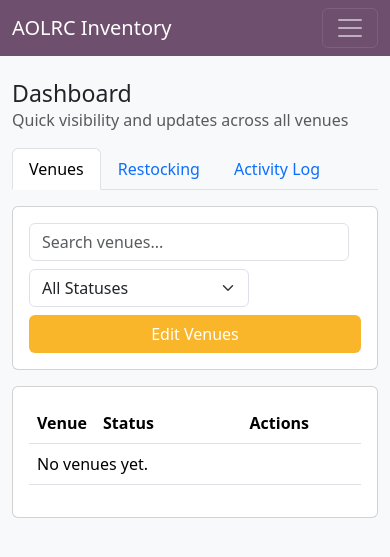
After one commit to Usedpopcorn/AOLRC-Inventory-MS, a Flask app: page /dashboard in a window 390 px wide. The commit adds this page. Shown: the top 557 px of the page. Run offline with Flask 3, Linux system fonts and the light colour scheme.

Commit message:
Add dashboard with tabs, filters, and mobile offcanvas navigation

```diff
--- a/app/routes/main.py
+++ b/app/routes/main.py
@@ -5,68 +5,47 @@ from app.models import Venue, VenueItem, Item, Check, CheckLine
 
 main_bp = Blueprint("main", __name__)
 
-@main_bp.route("/")
-def home():
-    return redirect(url_for("main.venues"))
 
-@main_bp.route("/venues", methods=["GET", "POST"])
-def venues():
-    if request.method == "POST":
-        name = request.form.get("name", "").strip()
+def build_venue_rows():
+    venues = Venue.query.order_by(Venue.name.asc()).all()
+    venue_rows = []
 
-        if not name:
-            flash("Venue name is required.", "error")
-            return redirect(url_for("main.venues"))
-
-        # Prevent duplicates
-        exists = Venue.query.filter_by(name=name).first()
-        if exists:
-            flash("That venue already exists.", "error")
-            return redirect(url_for("main.venues"))
-
-        v = Venue(name=name, is_core=False, active=True)
-        db.session.add(v)
-        db.session.commit()
-
-        flash("Venue added!", "success")
-        return redirect(url_for("main.venues"))
-
-    # GET request: show list of venues + computed status
-    venues = Venue.query.order_by(Venue.name.asc()).all()
-
-    venue_rows = []
     for v in venues:
-        # total tracked = active venue_items joined to active items
         tracked_item_ids = [
-            r[0] for r in db.session.query(VenueItem.item_id)
-            .join(Item, Item.id == VenueItem.item_id)
-            .filter(
-                VenueItem.venue_id == v.id,
-                VenueItem.active == True,
-                Item.active == True
-            ).all()
+            r[0] for r in (
+                db.session.query(VenueItem.item_id)
+                .join(Item, Item.id == VenueItem.item_id)
+                .filter(
+                    VenueItem.venue_id == v.id,
+                    VenueItem.active == True,
+                    Item.active == True
+                )
+                .all()
+            )
         ]
 
         total_tracked = len(tracked_item_ids)
-
-        # default counts
         counts = {"good": 0, "ok": 0, "low": 0, "out": 0, "not_checked": 0}
 
-        # If nothing tracked, treat as not_checked
         if total_tracked == 0:
-            badge = {"key": "not_checked", "text": "Not Checked", "class": "bg-secondary", "icon": "—"}
+            badge = {
+                "key": "not_checked",
+                "text": "Not Checked",
+                "icon_class": "bi-dash-circle",
+            }
             tooltip = "No items tracked."
             venue_rows.append({"venue": v, "badge": badge, "tooltip": tooltip})
             continue
 
-        # Find latest check id for this venue
-        latest_check_id = db.session.query(func.max(Check.id)).filter(Check.venue_id == v.id).scalar()
+        latest_check_id = (
+            db.session.query(func.max(Check.id))
+            .filter(Check.venue_id == v.id)
+            .scalar()
+        )
 
         if latest_check_id is None:
-            # no check yet -> all not_checked
             counts["not_checked"] = total_tracked
         else:
-            # count statuses in latest check for tracked items
             rows = (
                 db.session.query(CheckLine.status, func.count(CheckLine.id))
                 .filter(
@@ -81,25 +60,22 @@ def venues():
                 if status in counts:
                     counts[status] = c
 
-            # Any tracked items missing from latest check lines => treat as not_checked
             counted = sum(counts.values())
             if counted < total_tracked:
                 counts["not_checked"] += (total_tracked - counted)
 
-        # Determine badge using your rules
         if counts["out"] > 0:
             text = f'{counts["out"]} item(s) out of stock'
-            badge = {"key": "out", "text": text, "class": "bg-danger", "icon_class": "bi-x-circle-fill"}
+            badge = {"key": "out", "text": text, "icon_class": "bi-x-circle-fill"}
         elif counts["low"] > 0:
             text = f'{counts["low"]} item(s) Low'
-            badge = {"key": "low", "text": text, "class": "bg-warning text-dark", "icon_class": "bi-exclamation-triangle-fill"}
+            badge = {"key": "low", "text": text, "icon_class": "bi-exclamation-triangle-fill"}
         elif counts["ok"] > 0:
-            badge = {"key": "ok", "text": "OK", "class": "bg-warning text-dark", "icon_class": "bi-check-circle-fill"}
+            badge = {"key": "ok", "text": "OK", "icon_class": "bi-check-circle-fill"}
         elif counts["good"] == total_tracked:
-            badge = {"key": "good", "text": "Good", "class": "bg-success", "icon_class": "bi-check-circle-fill"}
+            badge = {"key": "good", "text": "Good", "icon_class": "bi-check-circle-fill"}
         else:
-            # mix of good + not_checked, or all not_checked
-            badge = {"key": "not_checked", "text": "Not Checked", "class": "bg-secondary", "icon_class": "bi-dash-circle"}
+            badge = {"key": "not_checked", "text": "Not Checked", "icon_class": "bi-dash-circle"}
 
         tooltip = (
             f"Total tracked: {total_tracked} | "
@@ -110,4 +86,38 @@ def venues():
 
         venue_rows.append({"venue": v, "badge": badge, "tooltip": tooltip})
 
-    return render_template("venues/list.html", venue_rows=venue_rows)
+    return venue_rows
+
+
+@main_bp.route("/")
+def home():
+    return redirect(url_for("main.dashboard"))
+
+
+@main_bp.route("/dashboard")
+def dashboard():
+    return render_template("dashboard.html", venue_rows=build_venue_rows())
+
+
+@main_bp.route("/venues", methods=["GET", "POST"])
+def venues():
+    if request.method == "POST":
+        name = request.form.get("name", "").strip()
+
+        if not name:
+            flash("Venue name is required.", "error")
+            return redirect(url_for("main.venues"))
+
+        exists = Venue.query.filter_by(name=name).first()
+        if exists:
+            flash("That venue already exists.", "error")
+            return redirect(url_for("main.venues"))
+
+        v = Venue(name=name, is_core=False, active=True)
+        db.session.add(v)
+        db.session.commit()
+
+        flash("Venue added!", "success")
+        return redirect(url_for("main.venues"))
+
+    return render_template("venues/list.html", venue_rows=build_venue_rows())
--- a/static/css/styles.css
+++ b/static/css/styles.css
@@ -17,3 +17,8 @@
 .status-low  { color: #fd7e14; }   /* orange */
 .status-out  { color: #dc3545; }   /* red */
 .status-na   { color: #111; }      /* black for Not Checked */
+
+/* Offcanvas nav hover */
+.offcanvas .nav-link:hover{
+  text-decoration: underline;
+}
--- a/templates/base.html
+++ b/templates/base.html
@@ -16,13 +16,54 @@
 
 <nav class="navbar navbar-expand-lg navbar-dark" style="background-color:#6E4F6D;">
   <div class="container">
-    <span class="navbar-brand">AOLRC Inventory</span>
-    <div class="navbar-nav">
-      <a class="nav-link" href="{{ url_for('main.venues') }}">Venues</a>
-      <a class="nav-link" href="{{ url_for('admin.items') }}">Admin</a>
+    <a class="navbar-brand" href="{{ url_for('main.dashboard') }}">AOLRC Inventory</a>
+
+    <!-- Offcanvas toggle (mobile) -->
+    <button class="navbar-toggler" type="button"
+            data-bs-toggle="offcanvas" data-bs-target="#mobileNav"
+            aria-controls="mobileNav" aria-label="Open menu">
+      <span class="navbar-toggler-icon"></span>
+    </button>
+
+    <!-- Desktop nav (normal inline links) -->
+    <div class="d-none d-lg-flex ms-auto">
+      <div class="navbar-nav">
+        <a class="nav-link" href="{{ url_for('main.dashboard') }}">Dashboard</a>
+        <a class="nav-link" href="{{ url_for('main.venues') }}">Venues</a>
+        <a class="nav-link" href="{{ url_for('admin.items') }}">Admin</a>
+      </div>
     </div>
   </div>
 </nav>
+
+<!-- Mobile offcanvas menu -->
+<div class="offcanvas offcanvas-end text-white" tabindex="-1" id="mobileNav" aria-labelledby="mobileNavLabel"
+     style="background-color:#6E4F6D;">
+  <div class="offcanvas-header">
+    <h5 class="offcanvas-title" id="mobileNavLabel">Menu</h5>
+    <button type="button" class="btn-close btn-close-white" data-bs-dismiss="offcanvas" aria-label="Close"></button>
+  </div>
+
+  <div class="offcanvas-body">
+    <div class="nav flex-column gap-1">
+      <a class="nav-link text-white px-0" href="{{ url_for('main.dashboard') }}" data-bs-dismiss="offcanvas">
+        Dashboard
+      </a>
+      <a class="nav-link text-white px-0" href="{{ url_for('main.venues') }}" data-bs-dismiss="offcanvas">
+        Venues
+      </a>
+      <a class="nav-link text-white px-0" href="{{ url_for('admin.items') }}" data-bs-dismiss="offcanvas">
+        Admin
+      </a>
+    </div>
+
+    <hr class="border-light opacity-25">
+
+    <div class="text-white-50 small">
+      AOLRC Inventory Management
+    </div>
+  </div>
+</div>
 
 <div class="container my-4">
   {% with messages = get_flashed_messages(with_categories=true) %}
--- /dev/null
+++ b/templates/dashboard.html
@@ -0,0 +1,149 @@
+{% extends "base.html" %}
+{% block title %}Dashboard{% endblock %}
+
+{% block content %}
+<div class="d-flex justify-content-between align-items-center mb-3">
+  <div>
+    <h1 class="h3 mb-0">Dashboard</h1>
+    <div class="text-muted">Quick visibility and updates across all venues</div>
+  </div>
+
+</div>
+
+<ul class="nav nav-tabs mb-3" id="dashTabs" role="tablist">
+  <li class="nav-item" role="presentation">
+    <button class="nav-link active" id="venues-tab" data-bs-toggle="tab" data-bs-target="#venues"
+            type="button" role="tab">Venues</button>
+  </li>
+  <li class="nav-item" role="presentation">
+    <button class="nav-link" id="restocking-tab" data-bs-toggle="tab" data-bs-target="#restocking"
+            type="button" role="tab">Restocking</button>
+  </li>
+  <li class="nav-item" role="presentation">
+    <button class="nav-link" id="activity-tab" data-bs-toggle="tab" data-bs-target="#activity"
+            type="button" role="tab">Activity Log</button>
+  </li>
+</ul>
+
+<div class="tab-content">
+  <!-- Venues TAB -->
+  <div class="tab-pane fade show active" id="venues" role="tabpanel">
+    <div class="card mb-3">
+      <div class="card-body d-flex flex-column flex-md-row gap-2 align-items-stretch align-items-md-center justify-content-between">
+        <div class="d-flex flex-column flex-sm-row gap-2 align-items-stretch align-items-sm-center">
+          <input id="venueSearch" class="form-control" style="max-width: 320px;" placeholder="Search venues...">
+          <select id="statusFilter" class="form-select" style="max-width: 220px;">
+                 <option value="all">All Statuses</option>
+                 <option value="good">Good</option>
+                 <option value="ok">OK</option>
+                 <option value="low">Low</option>
+                 <option value="out">Out</option>
+                 <option value="not_checked">Not Checked</option>
+           </select>
+            </div>
+
+        <a class="btn text-white" style="background-color:#F9B62B;"
+           href="{{ url_for('main.venues') }}">
+           Edit Venues
+         </a>
+       </div>
+    </div>
+
+    <div class="card">
+      <div class="card-body">
+        <div class="table-responsive">
+          <table class="table align-middle" id="venuesTable">
+            <thead>
+              <tr>
+                <th>Venue</th>
+                <th style="width:220px;">Status</th>
+                <th style="width:160px;">Actions</th>
+              </tr>
+            </thead>
+            <tbody>
+              {% for row in venue_rows %}
+                {% set v = row.venue %}
+                <tr data-status="{{ row.badge.key }}">
+                  <td class="venue-name">
+                    <div class="fw-semibold">{{ v.name }}</div>
+                  </td>
+
+                  <td>
+                    <span class="status-pill
+                      {{ 'status-good' if row.badge.key == 'good' else '' }}
+                      {{ 'status-ok' if row.badge.key == 'ok' else '' }}
+                      {{ 'status-low' if row.badge.key == 'low' else '' }}
+                      {{ 'status-out' if row.badge.key == 'out' else '' }}
+                      {{ 'status-na' if row.badge.key == 'not_checked' else '' }}"
+                      title="{{ row.tooltip }}">
+                      <i class="bi {{ row.badge.icon_class }}"></i> {{ row.badge.text }}
+                    </span>
+                  </td>
+
+                  <td>
+                    <a class="btn btn-sm text-white"
+                       style="background-color:#6E4F6D;"
+                       href="{{ url_for('venue_items.quick_check', venue_id=v.id) }}">
+                      View / Update
+                    </a>
+                  </td>
+                </tr>
+              {% else %}
+                <tr><td colspan="3">No venues yet.</td></tr>
+              {% endfor %}
+            </tbody>
+          </table>
+        </div>
+      </div>
+    </div>
+
+    <script>
+      const searchEl = document.getElementById("venueSearch");
+      const filterEl = document.getElementById("statusFilter");
+      const rows = Array.from(document.querySelectorAll("#venuesTable tbody tr"));
+
+      function applyFilters() {
+        const q = (searchEl.value || "").trim().toLowerCase();
+        const status = filterEl.value;
+
+        rows.forEach(tr => {
+          const name = (tr.querySelector(".venue-name")?.innerText || "").toLowerCase();
+          const rowStatus = tr.getAttribute("data-status") || "unknown";
+
+          const matchSearch = !q || name.includes(q);
+          const matchStatus = (status === "all") || (rowStatus === status);
+
+          tr.style.display = (matchSearch && matchStatus) ? "" : "none";
+        });
+      }
+
+      searchEl.addEventListener("input", applyFilters);
+      filterEl.addEventListener("change", applyFilters);
+    </script>
+  </div>
+
+  <!-- Restocking TAB (placeholder) -->
+  <div class="tab-pane fade" id="restocking" role="tabpanel">
+    <div class="card">
+      <div class="card-body">
+        <h2 class="h5">Restocking</h2>
+        <p class="text-muted mb-0">
+          Coming soon: a list of all items marked Low/Out across venues, with quick filters and notes.
+        </p>
+      </div>
+    </div>
+  </div>
+
+  <!-- Activity TAB (placeholder) -->
+  <div class="tab-pane fade" id="activity" role="tabpanel">
+    <div class="card">
+      <div class="card-body">
+        <h2 class="h5">Activity Log</h2>
+        <p class="text-muted mb-0">
+          Coming soon: history of venue checks and admin changes (items activated/deactivated, etc.).
+        </p>
+      </div>
+    </div>
+  </div>
+</div>
+{% endblock %}
```
